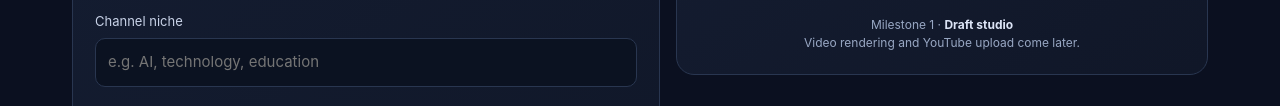
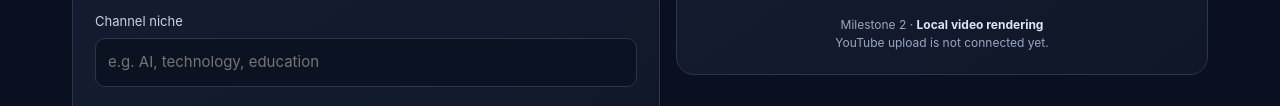
Before and after one commit to kamran-nizamani/automate-youtube-agent, a website: page public/index.html in a window 1280 px wide. Shown: the part 540-646 px from the top of the page. Drawn offline with Linux system fonts and the light colour scheme; no server answers.

Commit message:
Align dashboard milestone with current rendering features

```diff
--- a/public/index.html
+++ b/public/index.html
@@ -15,7 +15,7 @@
 <section class="layout"><div class="panel"><h3>01 / Create a video draft</h3><p class="sub">Describe the video you want to make.</p>
 <form id="generator-form"><div class="field"><label for="topic">Video topic *</label><input id="topic" required minlength="3" maxlength="180" placeholder="e.g. How AI agents actually work"></div><div class="field"><label for="niche">Channel niche</label><input id="niche" maxlength="80" placeholder="e.g. AI, technology, education"></div><div class="twocol"><div class="field"><label for="duration">Video length</label><select id="duration"><option value="1">1 minute</option><option value="3" selected>3 minutes</option><option value="5">5 minutes</option><option value="8">8 minutes</option><option value="10">10 minutes</option></select></div><div class="field"><label for="tone">Narration style</label><select id="tone"><option>Clear and engaging</option><option>Educational</option><option>Storytelling</option><option>Documentary</option><option>Energetic</option></select></div></div><div class="btn-row"><button class="btn" id="generate-btn" type="submit">✦ Generate script</button><button class="btn secondary" type="reset">Reset</button></div><div class="status" id="form-status" role="status" aria-live="polite"></div></form>
 <section class="result" id="result"><h4 id="result-title"></h4><p class="sub" id="result-meta"></p><div class="scriptbox" id="result-script"></div><div class="btn-row"><button class="btn" id="save-btn" type="button">Save to projects</button><button class="btn secondary" id="copy-btn" type="button">Copy script</button><button class="btn secondary" id="render-btn" type="button">Render MP4</button></div><div class="render-output" id="render-output"></div></section></div>
-<aside class="panel"><h3>02 / Project queue</h3><p class="sub">Your drafts are stored on this computer.</p><div class="projects" id="projects"><div class="empty">Your first project will appear here.</div></div><div class="foot">Milestone 1 · <b>Draft studio</b><br>Video rendering and YouTube upload come later.</div></aside></section>
+<aside class="panel"><h3>02 / Project queue</h3><p class="sub">Your drafts are stored on this computer.</p><div class="projects" id="projects"><div class="empty">Your first project will appear here.</div></div><div class="foot">Milestone 2 · <b>Local video rendering</b><br>YouTube upload is not connected yet.</div></aside></section>
 <footer class="foot">Local-first prototype · Review facts, copyright, and narration before publishing.</footer></main>
 <script>
 const $=s=>document.querySelector(s);let currentDraft=null;let currentRenderUrl=null;let currentProjectId=null;
```
